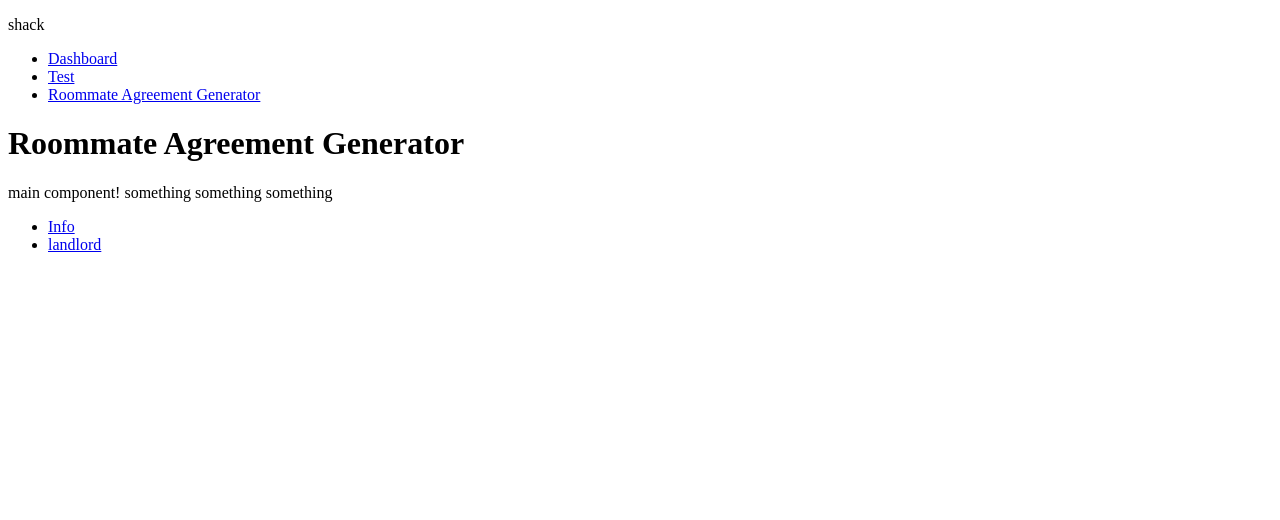
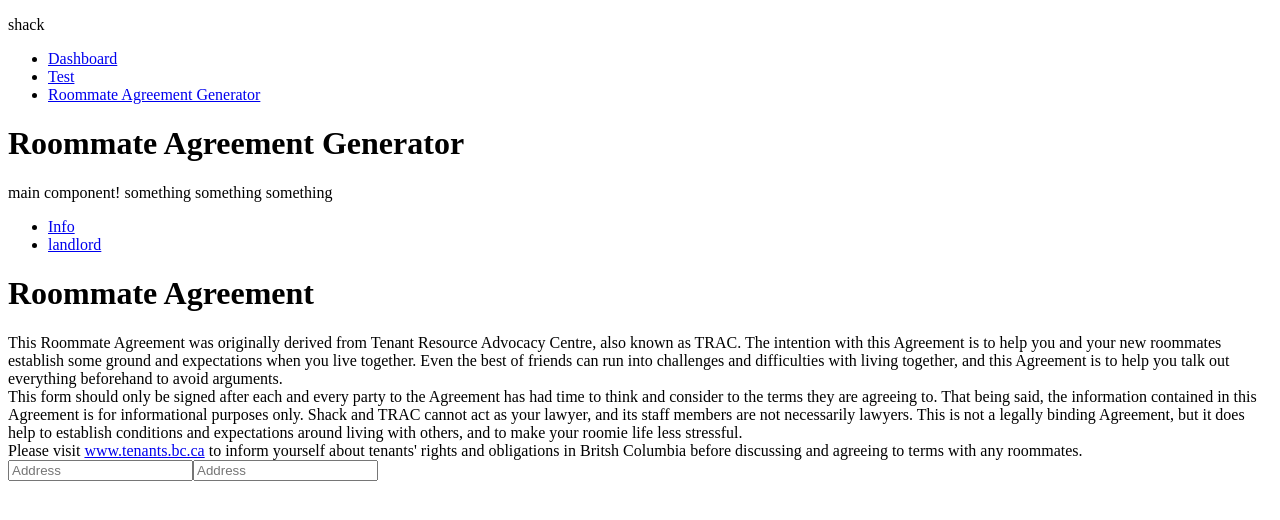
Before and after one commit to eina/lhl-shack, a React (Create React App) app: page /agreement in a window 1280 px wide. Shown: the top 520 px of the page. Built offline with nearby package versions, Linux system fonts and the light colour scheme.

Commit message:
add title component

```diff
--- a/src/components/AgreementForm/Info.tsx
+++ b/src/components/AgreementForm/Info.tsx
@@ -2,7 +2,8 @@ import React from "react";
 import { Field } from "formik";
 
 const Info = () => {
-  return <Field type="text" name="address" placeholder="Address" />;
+  return (
+    <Field type="text" name="address" placeholder="Address" />);
 };
 
 export default Info;
--- /dev/null
+++ b/src/components/AgreementForm/Title.tsx
@@ -0,0 +1,18 @@
+import React from "react";
+import { Field } from "formik";
+
+const Title = () => {
+  return (
+    <div>
+      <h1>Roommate Agreement</h1>
+      This Roommate Agreement was originally derived from Tenant Resource Advocacy Centre, also known as TRAC. The intention with this Agreement is to help you and your new roommates establish some ground and expectations when you live together. Even the best of friends can run into challenges and difficulties with living together, and this Agreement is to help you talk out everything beforehand to avoid arguments.
+      <div>
+      This form should only be signed after each and every party to the Agreement has had time to think and consider to the terms they are agreeing to. That being said, the information contained in this Agreement is for informational purposes only. Shack and TRAC cannot act as your lawyer, and its staff members are not necessarily lawyers. This is not a legally binding Agreement, but it does help to establish conditions and expectations around living with others, and to make your roomie life less stressful.
+      </div>
+      Please visit <a href={"http//www.tenants.bc.ca"}>www.tenants.bc.ca</a> to inform yourself about tenants' rights and obligations in Britsh Columbia before discussing and agreeing to terms with any roommates.
+    </div>
+  )
+
+};
+
+export default Title;
--- a/src/pages/Agreement.tsx
+++ b/src/pages/Agreement.tsx
@@ -4,6 +4,7 @@ import { Switch, Route, Link } from "react-router-dom";
 
 import Info from "../components/AgreementForm/Info";
 import Landlord from "../components/AgreementForm/Landlord";
+import Title from "../components/AgreementForm/Title"
 
 const Agreement = () => {
   return (
@@ -22,10 +23,14 @@ const Agreement = () => {
 
       <Formik initialValues={{}} onSubmit={() => {}}>
         <Form>
-          <Switch>
+        <Title />
+        <Info />
+        <Landlord />
+
+          {/* <Switch>
             <Route path="/form/info" component={Info} />
             <Route path="/form/landlord" component={Landlord} />
-          </Switch>
+          </Switch> */}
         </Form>
       </Formik>
     </>
```
Also changed, not shown: src/App.jsx (renamed from src/App.tsx).
